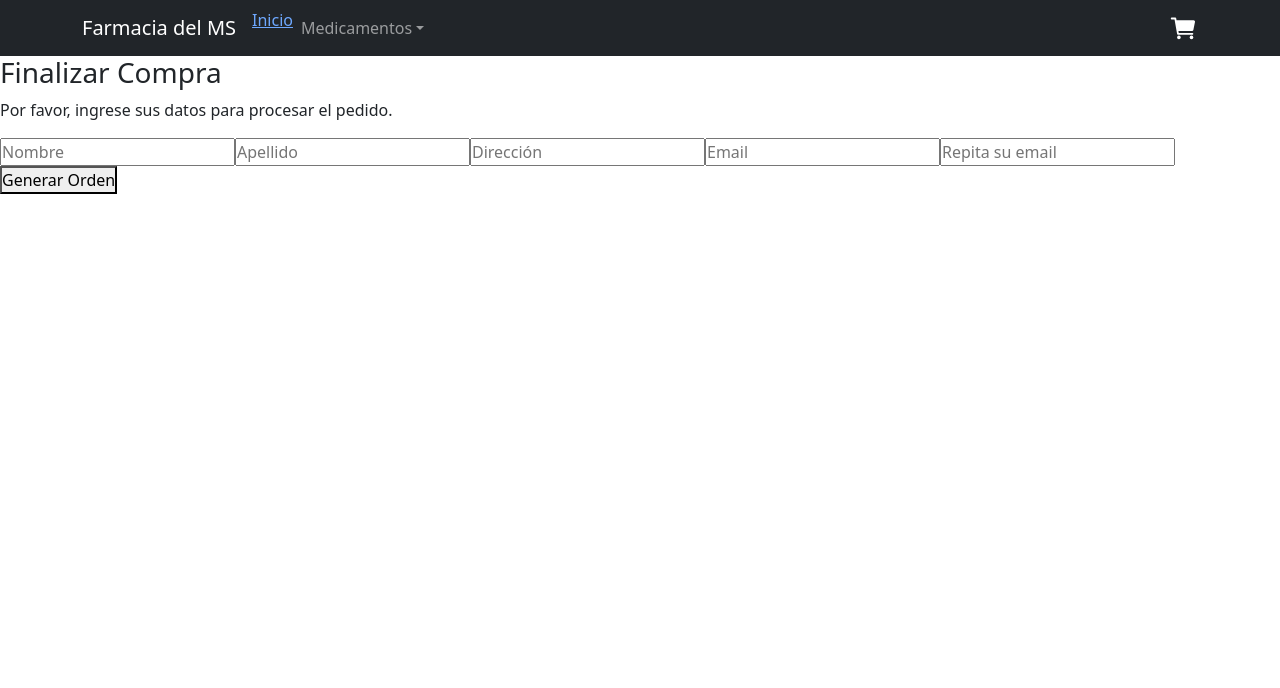
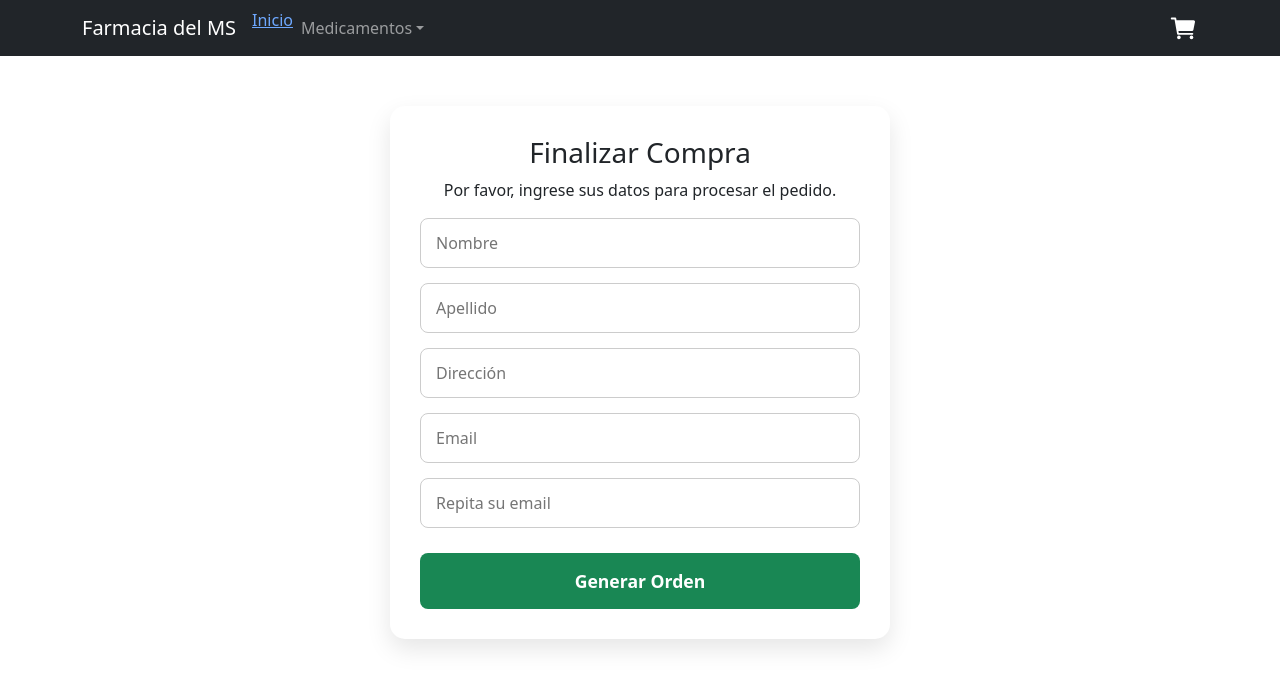
Before and after one commit to nvherreramartinez/FarmaciaMS-NewStart, a React (Vite) app: page /checkout in a window 1280 px wide. Shown: the top 688 px of the page. Built offline with nearby package versions, Linux system fonts and the light colour scheme.

Commit message:
Add styles for checkout container and form
Added styles for checkout container and form elements.

```diff
--- a/src/App.css
+++ b/src/App.css
@@ -115,3 +115,55 @@
   box-sizing: border-box;
   background-color: #fff;
 }
+.checkout-container {
+    max-width: 500px;
+    margin: 50px auto;
+    padding: 30px;
+    background-color: #fff;
+    border-radius: 15px;
+    box-shadow: 0 10px 25px rgba(0,0,0,0.1);
+    text-align: center;
+}
+
+.checkout-container h2 {
+    color: #333;
+    margin-bottom: 25px;
+    font-size: 1.5rem;
+}
+
+.checkout-form {
+    display: flex;
+    flex-direction: column;
+    gap: 15px;
+}
+
+.checkout-form input {
+    padding: 12px 15px;
+    border: 1px solid #ccc;
+    border-radius: 8px;
+    font-size: 1rem;
+    outline: none;
+    transition: border-color 0.3s;
+}
+
+.checkout-form input:focus {
+    border-color: #7ae6ee;
+    box-shadow: 0 0 5px rgba(122, 230, 238, 0.5);
+}
+.btn-enviar {
+    background-color: #198754;
+    color: white;
+    padding: 15px;
+    border: none;
+    border-radius: 8px;
+    font-size: 1.1rem;
+    font-weight: bold;
+    cursor: pointer;
+    transition: background-color 0.3s, transform 0.2s;
+    margin-top: 10px;
+}
+
+.btn-enviar:hover {
+    background-color: #157347;
+    transform: translateY(-2px);
+}
```
